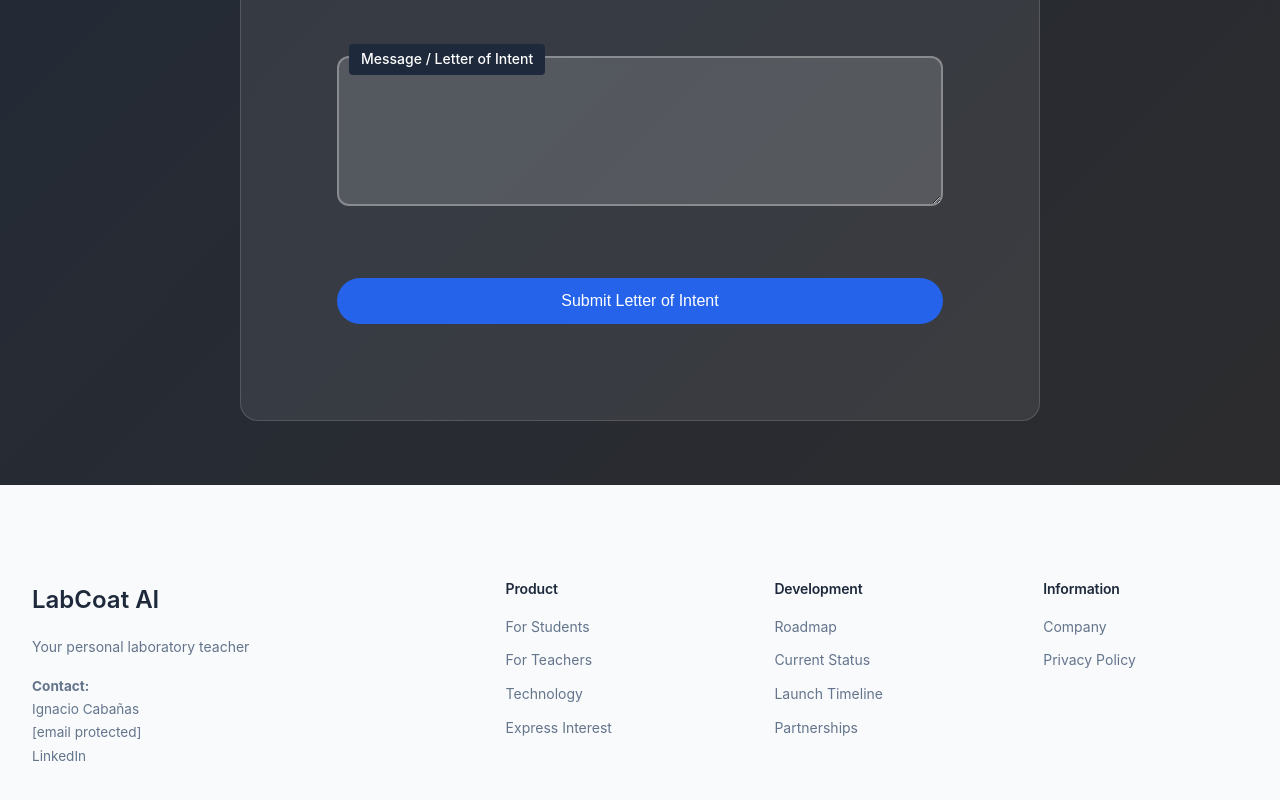
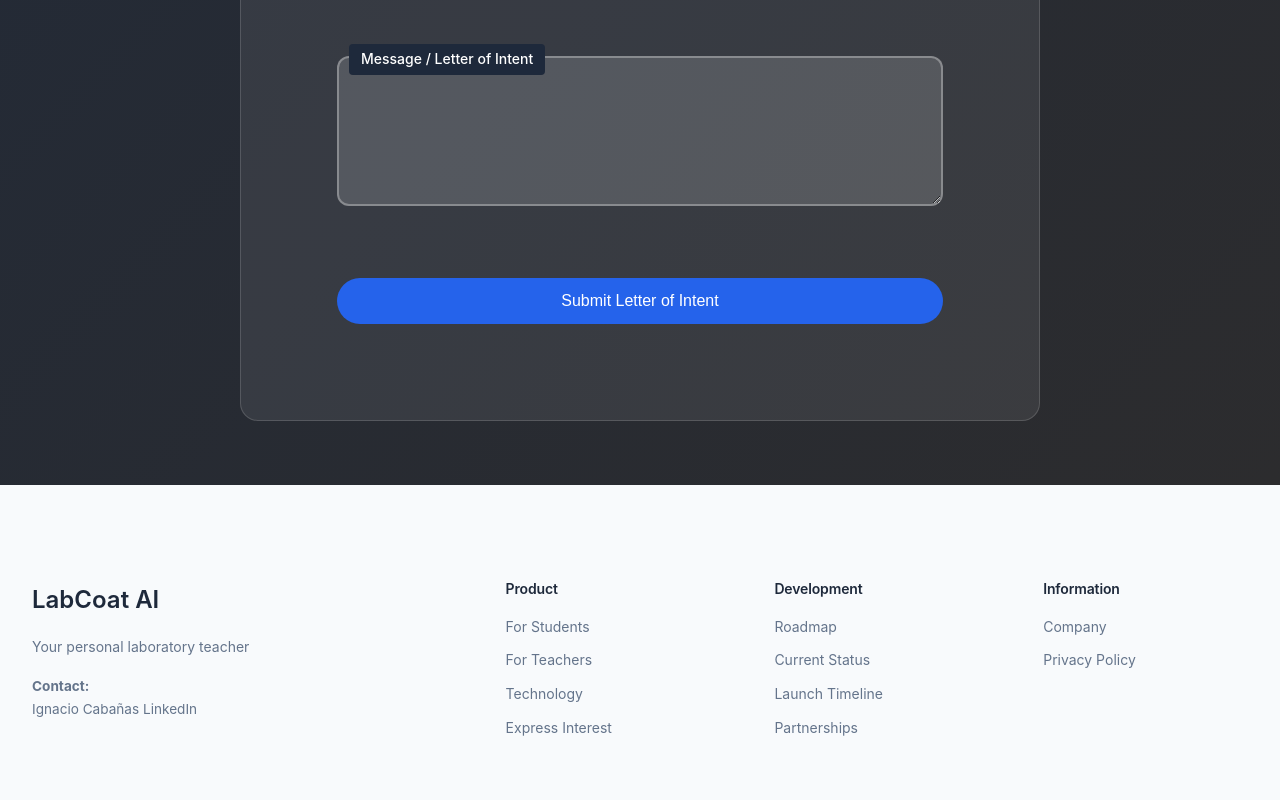
Before and after one commit to Ignacio-Cabanas-Pedraz/LabCoatWebPage, a plain HTML site: page index.html in a window 1280 px wide. Shown: the part 8848-9648 px from the top of the page. Drawn offline with Linux system fonts and the light colour scheme.

Commit message:
Footer cleanup: Removed email address, kept LinkedIn

```diff
--- a/index.html
+++ b/index.html
@@ -537,11 +537,7 @@
                     <p class="footer-tagline">Your personal laboratory teacher</p>
                     <p class="footer-tagline" style="margin-top: 1rem; font-size: 0.85rem;">
                         <strong>Contact:</strong><br>
-                        Ignacio Cabañas<br>
-                        <a href="/cdn-cgi/l/email-protection#1e7779707f7d7771307d7f7c7f707f6d306e5e79737f7772307d7173"
-                            style="color: var(--color-text-secondary); text-decoration: none;"><span
-                                class="__cf_email__"
-                                data-cfemail="026b656c63616b6d2c616360636c63712c7242656f636b6e2c616d6f">[email&#160;protected]</span></a><br>
+                        Ignacio Cabañas
                         <a href="https://www.linkedin.com/in/ignacio-cabañas-9422762a8/"
                             style="color: var(--color-text-secondary); text-decoration: none;" target="_blank"
                             rel="noopener noreferrer">LinkedIn</a>
```
Also changed, not shown: company.html (+0 -4 lines).
